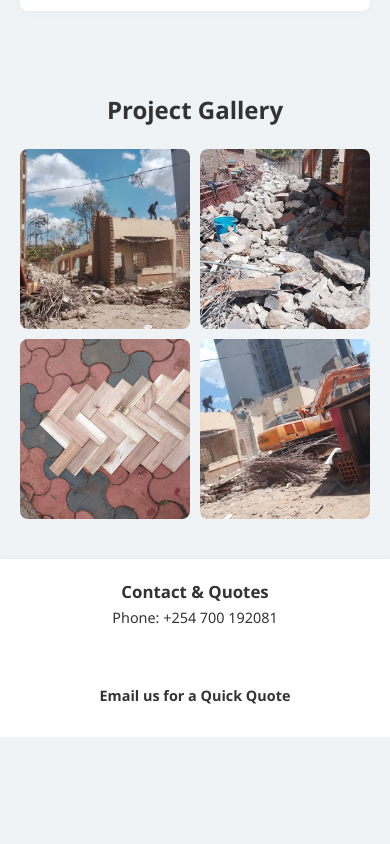
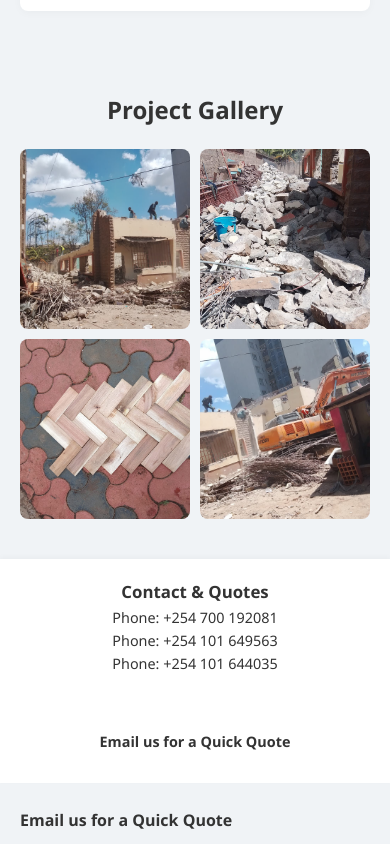
Before and after one commit to Olik-Demolishers/Olik-Demolishers, a plain HTML site: page index.html in a window 390 px wide. Shown: the part 1854-2698 px from the top of the page. Before the commit the page ends 2591 px from the top, so only its background shows below. Drawn offline with Linux system fonts and the light colour scheme.

Commit message:
Added two new phone numbers to contact section

```diff
--- a/index.html
+++ b/index.html
@@ -63,7 +63,7 @@
         <div class="container">
             <h2>Project Gallery</h2>
             <div class="gallery-grid">
-                <img src="images/demolition_site_1.JPG" alt="Project image 1">
+                <img src="images/demolition_site_1.jpg" alt="Project image 1">
                 <img src="images/gallery-img-2.jpg" alt="Project image 2">
                 <img src="images/gallery-img-22.jpg" alt="Project image 3 (Bricks)">
                 <img src="images/gallery-img-4.jpg" alt="Project image 4">
@@ -76,9 +76,16 @@
             <div class="footer-contact">
                 <h3>Contact & Quotes</h3>
                 <p>Phone: +254 700 192081</p>
+                <p>Phone: +254 101 649563</p>
+                <p>Phone: +254 101 644035</p>
             </div>
             <div class="footer-links">
-                </div>
+            </div>
+            <div class="footer-action">
+                <a href="mailto:info@olikdemolitions.com" class="btn btn-secondary">Email us for a Quick Quote</a>
+            </div>
+        </div>
+    </footer>
             <div class="footer-action">
                 <a href="mailto:info@olikdemolitions.com" class="btn btn-secondary">Email us for a Quick Quote</a>
             </div>
```
